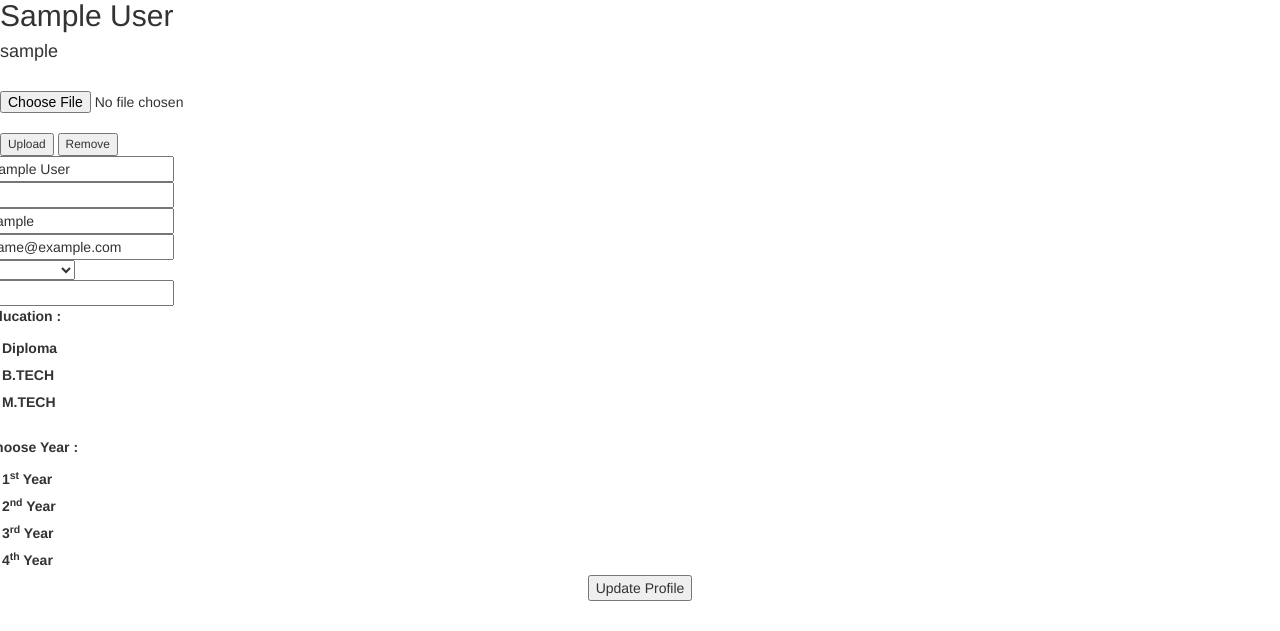
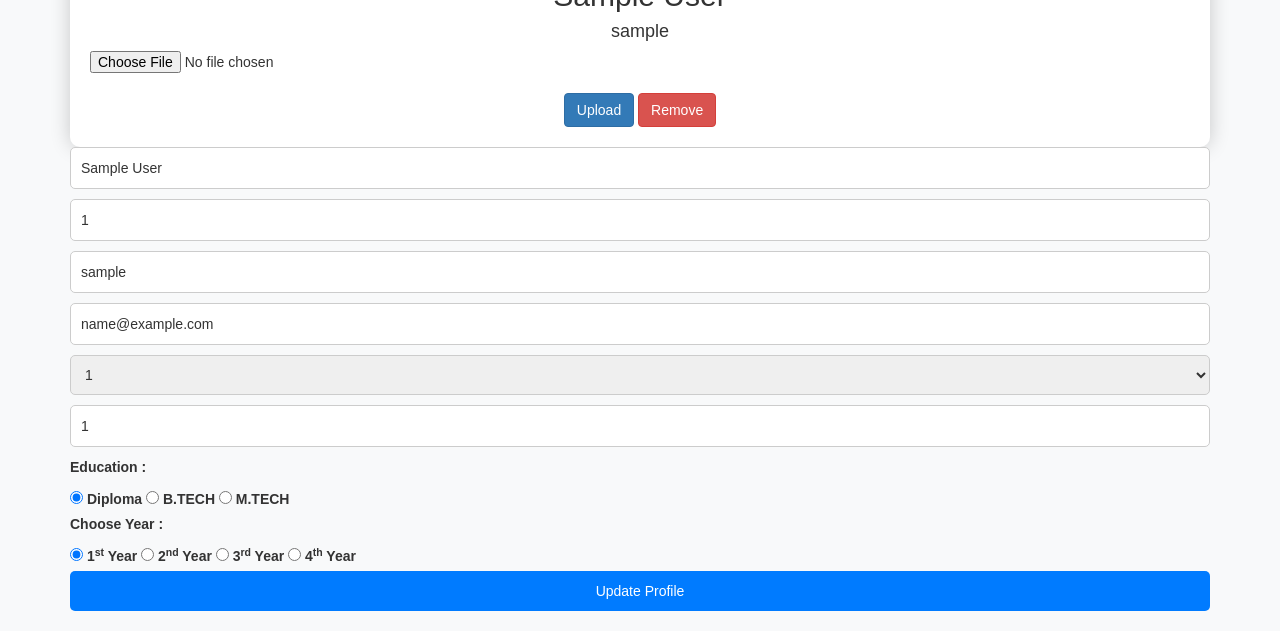
Before and after one commit to Habibur161/GreenSYNC, a PHP site: page /profileEdit.php in a window 1280 px wide. Shown: the part 401-1032 px from the top of the page. Before the commit the page ends 1002 px from the top, so only its background shows below. Run offline with PHP 8.4, Linux system fonts and the light colour scheme; the visitor is signed in with stand-in values (Sample User, id 1); some libraries are stand-ins or nearby versions.

Commit message:
Add files via upload
editing profile

```diff
--- a/profileEdit.php
+++ b/profileEdit.php
@@ -3,59 +3,142 @@
 ?>
 
 <!DOCTYPE HTML>
-
 <html lang="en">
 <head>
     <title>Profile: <?php echo $_SESSION['Username']; ?></title>
     <meta charset="utf-8" />
     <meta http-equiv="X-UA-Compatible" content="IE=edge">
     <meta name="viewport" content="width=device-width, initial-scale=1" />
-        <link href="bootstrap\css\bootstrap.min.css" rel="stylesheet">
-        <script src="https://ajax.googleapis.com/ajax/libs/jquery/1.12.4/jquery.min.js"></script>
-        <script src="bootstrap\js\bootstrap.min.js"></script>
+    <link href="bootstrap/css/bootstrap.min.css" rel="stylesheet">
     <link rel="stylesheet" href="assets/css/main.css" />
+    <style>
+        /* Additional CSS styles for the profile page */
+
+        ul {
+    list-style-type: none;
+    margin: 0;
+    padding: 0;
+    overflow: hidden;
+    background-color: #333;
+    height: 70px;
+    margin-top: -70px;
+    margin-left: -4px;
+    margin-right: -8px;
+
+}
+
+  li {
+    float: right;
+  }
+
+  li a {
+    display: block;
+    color: white;
+    text-align: center;
+    padding: 14px 16px;
+    text-decoration: none;
+  }
+
+  /* Change the link color to #111 (black) on hover */
+  li a:hover {
+    background-color: #111;
+  }
+
+
+        body {
+            font-family: Arial, sans-serif;
+            background-color: #f8f9fa; /* Add a light background color */
+        }
+
+        .container {
+            margin-top: 50px; /* Add margin to push content down */
+        }
+
+        .profile-header {
+            background-color: #ffffff;
+            border-radius: 10px;
+            padding: 20px;
+            box-shadow: 0 0 20px rgba(0,0,0,0.2);
+            text-align: center;
+        }
+
+        .profile-picture {
+            border-radius: 50%;
+            width: 200px;
+            height: 200px;
+            margin-bottom: 20px;
+        }
+
+        .profile-info {
+            margin-bottom: 20px;
+        }
+
+        .profile-info input[type="text"],
+        .profile-info input[type="email"] {
+            width: 100%;
+            padding: 10px;
+            border: 1px solid #ccc;
+            border-radius: 5px;
+            margin-bottom: 10px;
+        }
+
+        .profile-info select {
+            width: 100%;
+            padding: 10px;
+            border: 1px solid #ccc;
+            border-radius: 5px;
+            margin-bottom: 10px;
+        }
+
+        .profile-info input[type="submit"] {
+            width: 100%;
+            padding: 10px;
+            background-color: #007bff;
+            color: #fff;
+            border: none;
+            border-radius: 5px;
+            cursor: pointer;
+        }
+
+        .profile-info input[type="submit"]:hover {
+            background-color: green;
+        }
+    </style>
 </head>
+<body>
+<ul>
+<li><a href="#home">Home</a></li>
+<li><a class="active" href="#about">About</a></li>
+<li><a href="#contact">Contact</a></li>
+<li><a href="#news">News</a></li>
 
-    <body class="subpage">
 
-        <?php
-            require 'menu.php';
-        ?>
 
-        <section id="post" class="wrapper bg-img" data-bg="banner2.jpg">
-            <div class="inner">
-                <div class="box">
-                <header>
-                    <span class="image left"><img src="<?php echo 'images/profileImages/'.$_SESSION['picName'].'?'.mt_rand(); ?>" class="img-circle" class="img-responsive" height="200px"></span>
-                    <br>
+
+</ul>
+
+    <?php require 'menu.php'; ?>
+
+    <div class="container">
+        <div class="profile-header">
+            <img src="<?php echo 'images/profileImages/'.$_SESSION['picName'].'?'.mt_rand(); ?>" alt="Profile Picture" class="profile-picture">
             <h2><?php echo $_SESSION['Name'];?></h2>
             <h4><?php echo $_SESSION['Username'];?></h4>
-                    <br>
             <form method="post" action="Profile/updatePic.php" enctype="multipart/form-data">
                 <input type="file" name="profilePic" id="profilePic">
                 <br>
                 <div class="12u$">
-                            <input type="submit" class="button special small" name="upload" value="Upload" />
-                            <input type="submit" class="button special small" name="remove" value="Remove" />
+                    <input type="submit" class="btn btn-primary" name="upload" value="Upload" />
+                    <input type="submit" class="btn btn-danger" name="remove" value="Remove" />
                 </div>
             </form>
-                </header>
+        </div>
+        <div class="profile-info">
             <form method="post" action="Profile/updateProfile.php">
-                    <div class="row uniform">
-                        <div class="8u 12u$(xsmall)">
                 <input type="text" name="name" id="name" value="<?php echo $_SESSION['Name'];?>" placeholder="Full Name" required />
-                        </div>
-                        <div class="4u 12u$(xsmall)">
                 <input type="text" name="mobile" id="mobile" value="<?php echo $_SESSION['MobileNo'];?>" placeholder="Mobile No" required/>
-                        </div>
-                        <div class="6u 12u$(xsmall)">
                 <input type="text" name="uname" id="uname" value="<?php echo $_SESSION['Username'];?>" placeholder="Username" required/>
-                        </div>
-                        <div class="6u 12u$(xsmall)">
                 <input type="email" name="email" id="email" value="<?php echo $_SESSION['Email'];?>" placeholder="Email" required/>
-                        </div>
-                        <div class="6u 12u$(xsmall)">
-                            <div class="select-wrapper">
                 <select name="section" id="section">
                     <option value="<?php echo $_SESSION['Section'];?>"><?php echo $_SESSION['Section'];?></option>
                     <option value="Band">Band</option>
@@ -64,63 +147,27 @@
                     <option value="Decoration">Decoration</option>
                     <option value="Other">Other</option>
                 </select>
-                            </div>
-                        </div>
-                        <div class="6u 12u$(xsmall)">
                 <input type="text" name="post" id="post" value="<?php echo $_SESSION['Post'];?>" placeholder="Post Name" required/>
-                        </div>
-                        <p>
-                            <b>Education : </b>
-                        </p>
-                        <div class="3u 12u$(small)">
+                <p><b>Education : </b></p>
                 <input type="radio" id="diploma" name="edu" value="Diploma" checked>
-                            <label for="1">Diploma</label>
-                        </div>
-                        <div class="3u 12u$(small)">
+                <label for="diploma">Diploma</label>
                 <input type="radio" id="btech" name="edu" value="B.TECH">
                 <label for="btech">B.TECH</label>
-                        </div>
-                         <div class="3u 12u$(small)">
                 <input type="radio" id="mtech" name="edu" value="M.TECH">
                 <label for="mtech">M.TECH</label>
-                        </div>s
-                        <p>
-                            <b>Choose Year : </b>
-                        </p>
-                        <div class="2u 12u$(small)">
+                <p><b>Choose Year : </b></p>
                 <input type="radio" id="1" name="year" value="1" checked>
                 <label for="1">1<sup>st</sup> Year</label>
-                        </div>
-                        <div class="2u 12u$(small)">
                 <input type="radio" id="2" name="year" value="2">
                 <label for="2">2<sup>nd</sup> Year</label>
-                        </div>
-                        <div class="2u 12u$(small)">
                 <input type="radio" id="3" name="year" value="3">
                 <label for="3">3<sup>rd</sup> Year</label>
-                        </div>
-                         <div class="2u 12u$(small)">
                 <input type="radio" id="4" name="year" value="4">
                 <label for="4">4<sup>th</sup> Year</label>
-                        </div>
-                        <div class="12u$">
-                        <center>
-                            <input type="submit" class = "button special" value="Update Profile" />
-                        </center>
-                        </div>
-                    </div>
+                <input type="submit" class="btn btn-success" value="Update Profile" />
             </form>
         </div>
     </div>
-        </section>
-
-        <!-- Scripts -->
-            <script src="assets/js/jquery.min.js"></script>
-            <script src="assets/js/jquery.scrolly.min.js"></script>
-            <script src="assets/js/jquery.scrollex.min.js"></script>
-            <script src="assets/js/skel.min.js"></script>
-            <script src="assets/js/util.js"></script>
-            <script src="assets/js/main.js"></script>
 
 </body>
 </html>
```
Lines whose indentation alone changed are shown as unchanged.
